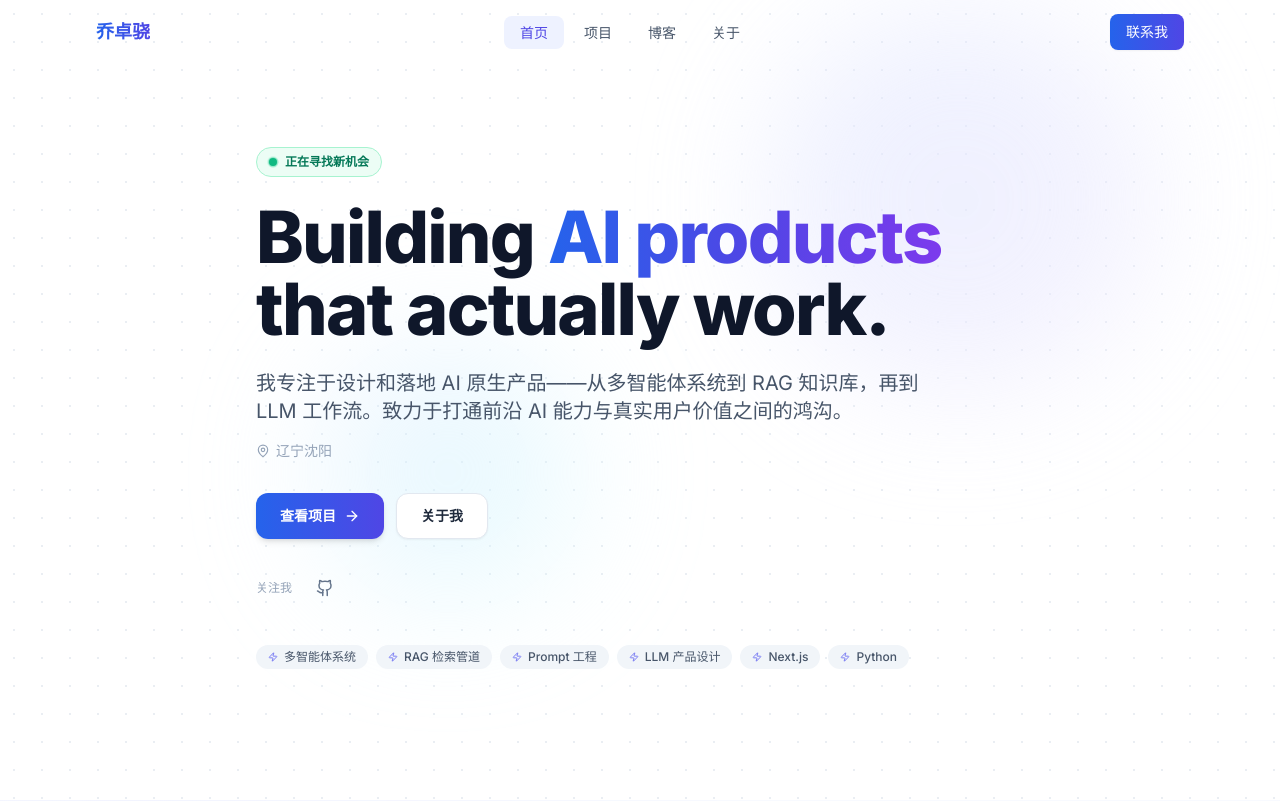
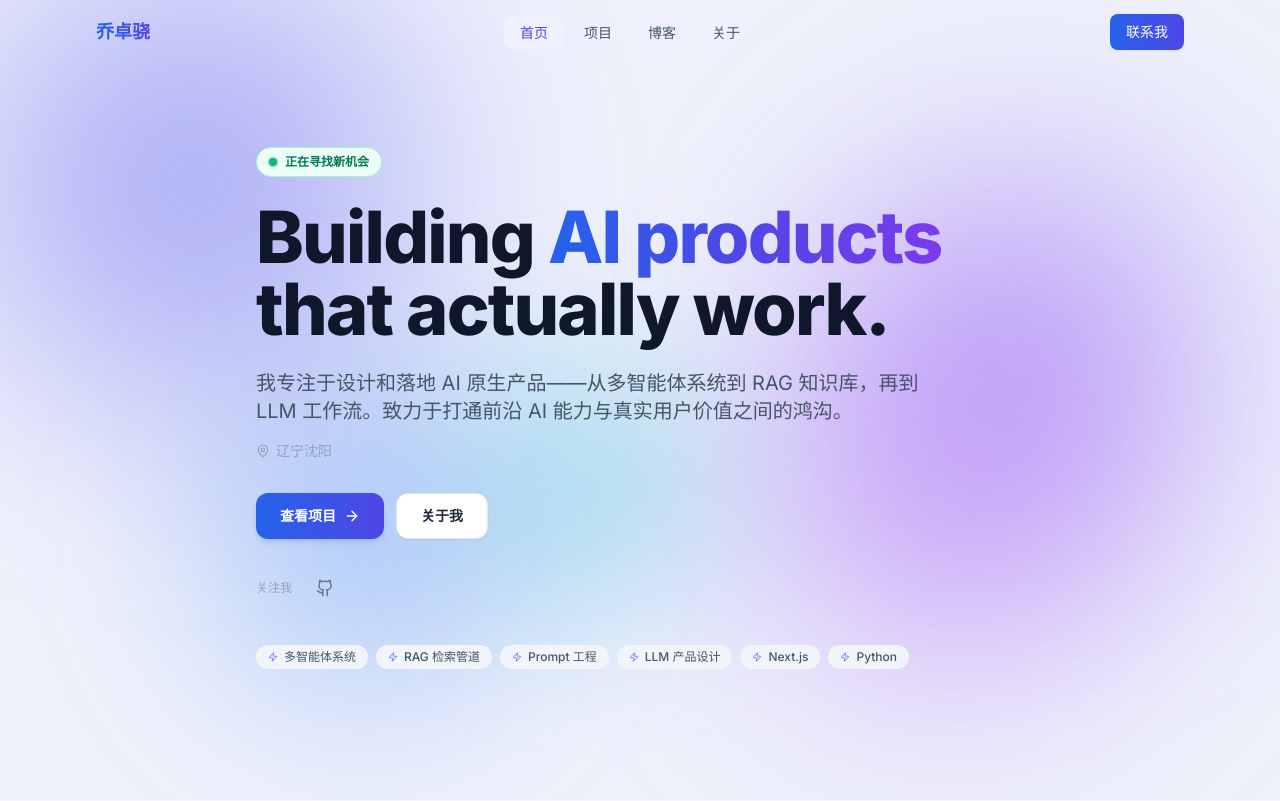
Before and after one commit to icecv/portfolio, a Next.js app: page / in a window 1280 px wide. Shown: the top 801 px of the page. Built offline with nearby package versions, Linux system fonts and the light colour scheme.

Commit message:
feat: 浮动光晕球背景，全局光效

```diff
--- a/src/app/globals.css
+++ b/src/app/globals.css
@@ -9,13 +9,9 @@
 
   body {
     @apply text-slate-900 antialiased;
-    background-color: #f0f4ff;
-    background-image:
-      radial-gradient(ellipse 80% 60% at 10% 0%, rgba(99, 102, 241, 0.08) 0%, transparent 60%),
-      radial-gradient(ellipse 60% 50% at 90% 100%, rgba(139, 92, 246, 0.07) 0%, transparent 60%),
-      radial-gradient(ellipse 50% 40% at 50% 50%, rgba(59, 130, 246, 0.04) 0%, transparent 70%),
-      radial-gradient(#c7d2fe 1px, transparent 1px);
-    background-size: 100% 100%, 100% 100%, 100% 100%, 28px 28px;
+    background-color: #eef1fb;
+    background-image: radial-gradient(#c7d2fe 1px, transparent 1px);
+    background-size: 28px 28px;
     background-attachment: fixed;
   }
 
@@ -92,3 +88,38 @@
 .prose blockquote {
   @apply border-l-4 border-indigo-300 pl-5 my-5 text-slate-600 italic;
 }
+
+/* ── Background orb animations ─────────────────────────── */
+.orb-1 { animation: orbFloat1 14s ease-in-out infinite; }
+.orb-2 { animation: orbFloat2 18s ease-in-out infinite; }
+.orb-3 { animation: orbFloat3 12s ease-in-out infinite; }
+.orb-4 { animation: orbFloat4 20s ease-in-out infinite; }
+.orb-5 { animation: orbFloat5 16s ease-in-out infinite; }
+
+@keyframes orbFloat1 {
+  0%, 100% { transform: translate(0px, 0px); }
+  25%       { transform: translate(50px, -70px); }
+  50%       { transform: translate(-40px, -40px); }
+  75%       { transform: translate(30px, 50px); }
+}
+@keyframes orbFloat2 {
+  0%, 100% { transform: translate(0px, 0px); }
+  30%       { transform: translate(-60px, 50px); }
+  65%       { transform: translate(40px, -60px); }
+}
+@keyframes orbFloat3 {
+  0%, 100% { transform: translate(0px, 0px); }
+  40%       { transform: translate(70px, -50px); }
+  75%       { transform: translate(-30px, 40px); }
+}
+@keyframes orbFloat4 {
+  0%, 100% { transform: translate(0px, 0px); }
+  20%       { transform: translate(-50px, -70px); }
+  55%       { transform: translate(60px, 40px); }
+  80%       { transform: translate(-40px, 60px); }
+}
+@keyframes orbFloat5 {
+  0%, 100% { transform: translate(0px, 0px); }
+  35%       { transform: translate(-60px, -40px); }
+  70%       { transform: translate(50px, 30px); }
+}
--- a/src/app/layout.tsx
+++ b/src/app/layout.tsx
@@ -3,6 +3,7 @@ import { Inter } from 'next/font/google'
 import './globals.css'
 import { Navbar } from '@/components/layout/Navbar'
 import { Footer } from '@/components/layout/Footer'
+import { BackgroundOrbs } from '@/components/ui/BackgroundOrbs'
 import { personal } from '@/data/personal'
 
 const inter = Inter({
@@ -49,9 +50,12 @@ export default function RootLayout({ children }: { children: React.ReactNode })
   return (
     <html lang="en" className={inter.variable}>
       <body>
-        <Navbar />
-        <main>{children}</main>
-        <Footer />
+        <BackgroundOrbs />
+        <div className="relative z-10">
+          <Navbar />
+          <main>{children}</main>
+          <Footer />
+        </div>
       </body>
     </html>
   )
--- a/src/components/home/FeaturedProjects.tsx
+++ b/src/components/home/FeaturedProjects.tsx
@@ -9,7 +9,7 @@ export function FeaturedProjects() {
   const projects = getFeaturedProjects()
 
   return (
-    <section className="py-24 bg-white/50 backdrop-blur-sm">
+    <section className="py-24 bg-white/40 backdrop-blur-md">
       <div className="max-w-6xl mx-auto px-4 sm:px-6 lg:px-8">
         <AnimatedSection>
           <div className="flex flex-col sm:flex-row sm:items-end sm:justify-between gap-4 mb-12">
--- a/src/components/home/Hero.tsx
+++ b/src/components/home/Hero.tsx
@@ -20,19 +20,7 @@ const item = {
 
 export function Hero() {
   return (
-    <section className="relative min-h-screen flex items-center overflow-hidden bg-white">
-      {/* Grid pattern background */}
-      <div
-        className="absolute inset-0 opacity-40"
-        style={{
-          backgroundImage: 'radial-gradient(#cbd5e1 1px, transparent 1px)',
-          backgroundSize: '28px 28px',
-        }}
-      />
-
-      {/* Gradient blobs */}
-      <div className="absolute top-1/4 right-1/4 w-96 h-96 bg-gradient-to-br from-indigo-100 to-violet-100 rounded-full blur-3xl opacity-60 -translate-y-1/2 translate-x-1/2" />
-      <div className="absolute bottom-1/4 left-1/4 w-64 h-64 bg-gradient-to-br from-blue-100 to-cyan-100 rounded-full blur-3xl opacity-50" />
+    <section className="relative min-h-screen flex items-center overflow-hidden">
 
       <div className="relative max-w-6xl mx-auto px-4 sm:px-6 lg:px-8 pt-24 pb-20">
         <motion.div variants={container} initial="hidden" animate="show" className="max-w-3xl">
--- a/src/components/home/Skills.tsx
+++ b/src/components/home/Skills.tsx
@@ -11,7 +11,7 @@ const categoryColors: Record<string, string> = {
 
 export function Skills() {
   return (
-    <section className="py-24 bg-white/60">
+    <section className="py-24 bg-white/40 backdrop-blur-md">
       <div className="max-w-6xl mx-auto px-4 sm:px-6 lg:px-8">
         <AnimatedSection>
           <SectionTitle
--- a/src/components/layout/Footer.tsx
+++ b/src/components/layout/Footer.tsx
@@ -6,7 +6,7 @@ export function Footer() {
   const year = new Date().getFullYear()
 
   return (
-    <footer className="border-t border-indigo-100/60 bg-white/70 backdrop-blur-sm">
+    <footer className="border-t border-indigo-100/60 bg-white/50 backdrop-blur-md">
       <div className="max-w-6xl mx-auto px-4 sm:px-6 lg:px-8 py-12">
         <div className="grid grid-cols-1 md:grid-cols-3 gap-8">
           {/* Brand */}
--- /dev/null
+++ b/src/components/ui/BackgroundOrbs.tsx
@@ -0,0 +1,72 @@
+'use client'
+
+export function BackgroundOrbs() {
+  return (
+    <div className="fixed inset-0 overflow-hidden pointer-events-none z-0" aria-hidden>
+      {/* Orb 1 — 左上，靛蓝 */}
+      <div
+        className="orb-1 absolute rounded-full"
+        style={{
+          width: 700,
+          height: 700,
+          top: '-15%',
+          left: '-10%',
+          background: 'radial-gradient(circle, rgba(99,102,241,0.55) 0%, transparent 70%)',
+          filter: 'blur(72px)',
+        }}
+      />
+
+      {/* Orb 2 — 右上，紫罗兰 */}
+      <div
+        className="orb-2 absolute rounded-full"
+        style={{
+          width: 600,
+          height: 600,
+          top: '0%',
+          right: '-8%',
+          background: 'radial-gradient(circle, rgba(139,92,246,0.50) 0%, transparent 70%)',
+          filter: 'blur(80px)',
+        }}
+      />
+
+      {/* Orb 3 — 中左，蓝 */}
+      <div
+        className="orb-3 absolute rounded-full"
+        style={{
+          width: 500,
+          height: 500,
+          top: '40%',
+          left: '5%',
+          background: 'radial-gradient(circle, rgba(59,130,246,0.40) 0%, transparent 70%)',
+          filter: 'blur(64px)',
+        }}
+      />
+
+      {/* Orb 4 — 右下，紫 */}
+      <div
+        className="orb-4 absolute rounded-full"
+        style={{
+          width: 600,
+          height: 600,
+          bottom: '-5%',
+          right: '0%',
+          background: 'radial-gradient(circle, rgba(168,85,247,0.45) 0%, transparent 70%)',
+          filter: 'blur(88px)',
+        }}
+      />
+
+      {/* Orb 5 — 正下，青蓝（补底部） */}
+      <div
+        className="orb-5 absolute rounded-full"
+        style={{
+          width: 400,
+          height: 400,
+          bottom: '10%',
+          left: '35%',
+          background: 'radial-gradient(circle, rgba(6,182,212,0.30) 0%, transparent 70%)',
+          filter: 'blur(60px)',
+        }}
+      />
+    </div>
+  )
+}
```
